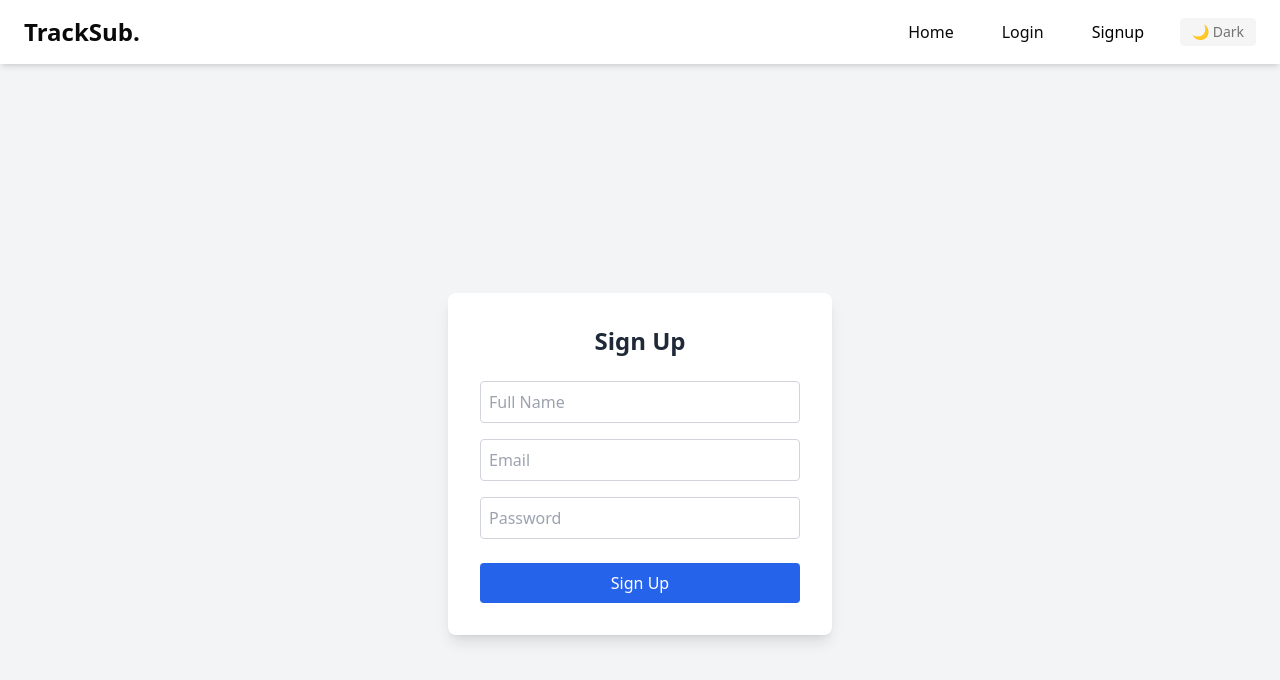
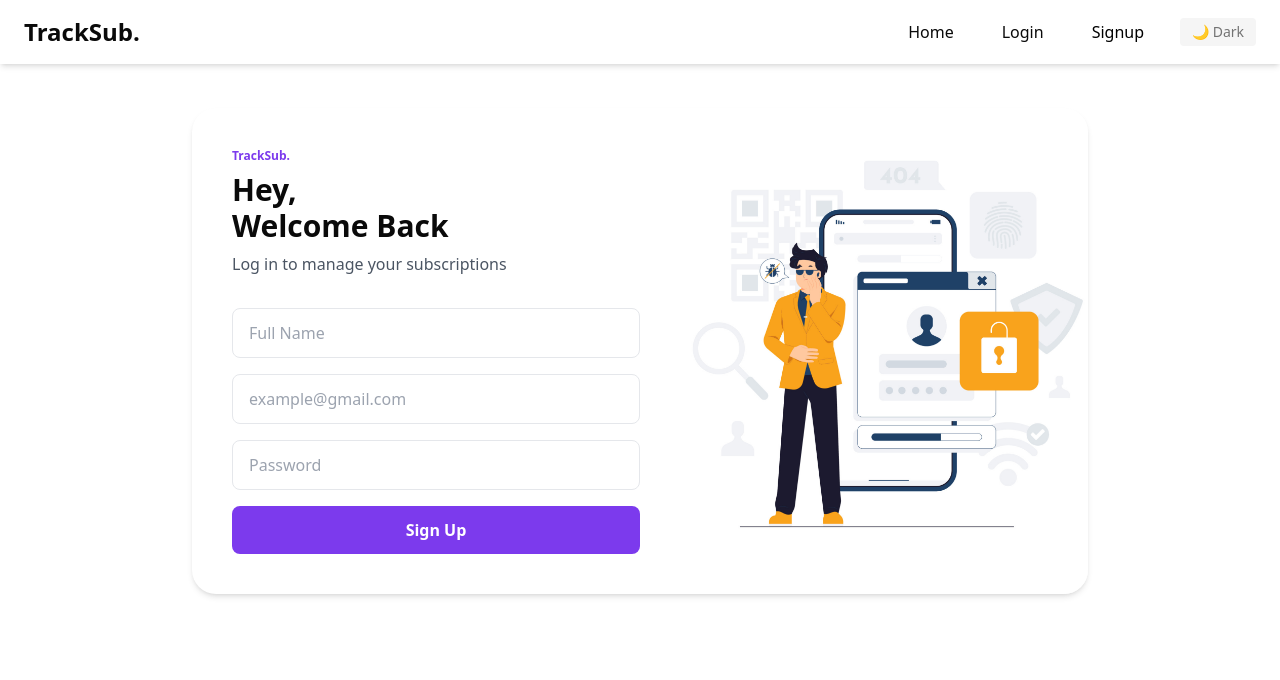
Before and after one commit to srivastava-aryan/Tracksub, a React (Vite) app in the folder tracksub-app/: page /signup in a window 1280 px wide. Shown: the top 680 px of the page. Built offline with nearby package versions, Linux system fonts and the light colour scheme; no server answers.

Commit message:
few ui changes

```diff
--- a/tracksub-app/src/pages/Signup.jsx
+++ b/tracksub-app/src/pages/Signup.jsx
@@ -20,6 +20,82 @@ export default function Signup() {
       setError(err.message);
     }
   };
+  return (
+    <div className=" p-7 overflow-hidden flex items-center justify-center dark:bg-gray-900">
+      <div className="bg-white rounded-3xl shadow-md flex w-full max-w-4xl m-4 overflow-hidden">
+        {/* Left: Login Form */}
+        <div className="flex-1 p-10 flex flex-col justify-center dark:bg-gray-800">
+          <div className="mb-8">
+            <div className="font-bold text-xs text-violet-600 mb-2">
+              TrackSub.
+            </div>
+            <h2 className="text-3xl font-bold mb-2">
+              Hey, <br />
+              Welcome Back
+            </h2>
+            <p className="text-gray-600 dark:text-gray-400">
+              Log in to manage your subscriptions
+            </p>
+            {error && (
+              <p className="text-red-500 dark:text-red-400 mb-4">{error}</p>
+            )}
+          </div>
+          <form onSubmit={handleSignup}>
+            <div className="mb-4">
+              {error && <p className="text-red-500 mb-4">{error}</p>}
+              <input
+                type="text"
+                placeholder="Full Name"
+                className="w-full border border-gray-200 rounded-lg px-4 py-3 focus:outline-none focus:ring-2 focus:ring-violet-400"
+                value={Fname}
+                onChange={(e) => setFname(e.target.value)}
+                required
+              />
+            </div>
+            <div className="mb-4">
+              <input
+                className="w-full border border-gray-200 rounded-lg px-4 py-3 focus:outline-none focus:ring-2 focus:ring-violet-400"
+                type="email"
+                placeholder="example@gmail.com"
+                value={email}
+                onChange={(e) => setEmail(e.target.value)}
+                required
+                autoComplete="username"
+              />
+            </div>
+            <div className="mb-4">
+              <input
+                className="w-full border border-gray-200 rounded-lg px-4 py-3 focus:outline-none focus:ring-2 focus:ring-violet-400"
+                type="password"
+                placeholder="Password"
+                value={password}
+                onChange={(e) => setPassword(e.target.value)}
+                required
+                // autoComplete="current-password"
+              />
+            </div>
+            <button
+              type="submit"
+              className="bg-violet-600 text-white w-full py-3 rounded-lg font-semibold hover:bg-violet-700 transition"
+            >
+              Sign Up
+            </button>
+          </form>
+          {/* <p className="mt-6 text-sm text-gray-600 text-center">
+            Don’t have an account? <a href="#" className="text-violet-600 font-semibold hover:underline">Sign Up</a>
+          </p> */}
+        </div>
+        {/* Right: Illustration */}
+        <div className="hidden md:flex flex-1 bg-gradient-to-tr from-violet-500 to-purple-400">
+          <img
+            src="/login.jpg"
+            alt="Login illustration"
+            className="w-full h-full object-cover dark:opacity-90 transition-opacity"
+          />
+        </div>
+      </div>
+    </div>
+  );
 
   return (
     <div className="flex items-center justify-center min-h-screen bg-gray-100 dark:bg-gray-900">
```
